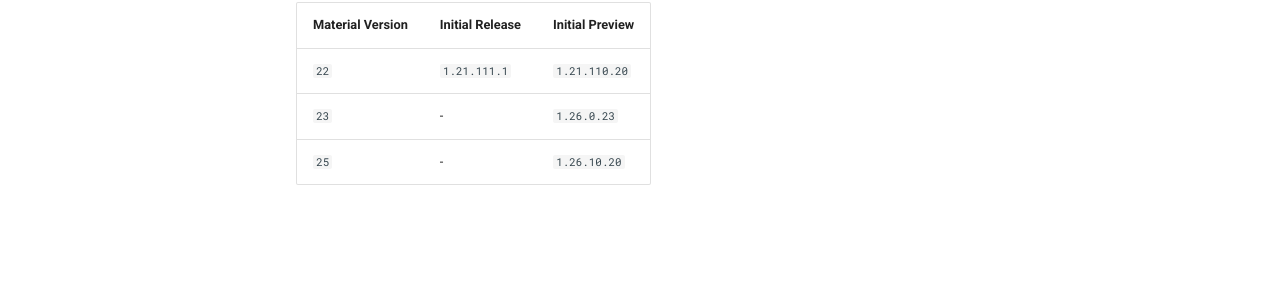
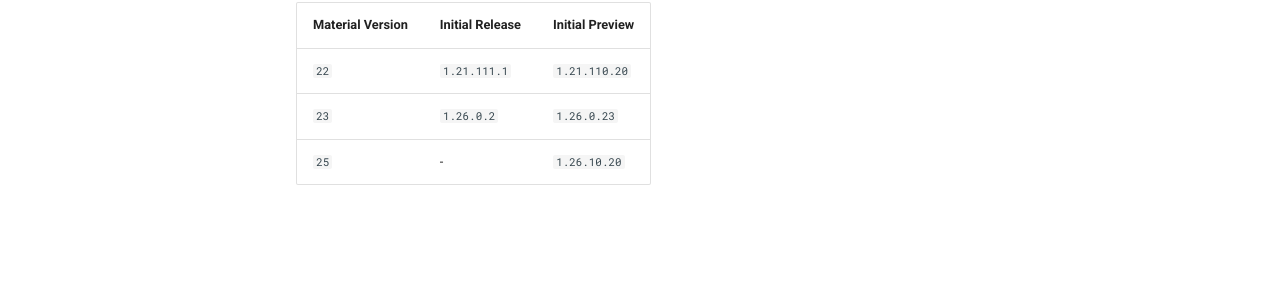
Before and after one commit to veka0/lazurite, an MkDocs documentation site: the page built from docs/supported_versions.md, in a window 1280 px wide. Shown: the part 378-680 px from the top of the page. Built offline with MkDocs 1.6.1 and Material for MkDocs 9.7.7, drawn with Linux system fonts in a browser that asks for light colours.

Commit message:
Update supported versions docs due to latest release

```diff
--- a/docs/supported_versions.md
+++ b/docs/supported_versions.md
@@ -13,5 +13,5 @@ This page documents `.material.bin` file format versions supported by Lazurite -
 | Material Version | Initial Release | Initial Preview |
 | ---------------- | --------------- | --------------- |
 | `22`             | `1.21.111.1`    | `1.21.110.20`   |
-| `23`             | -               | `1.26.0.23`     |
+| `23`             | `1.26.0.2`      | `1.26.0.23`     |
 | `25`             | -               | `1.26.10.20`    |
```
